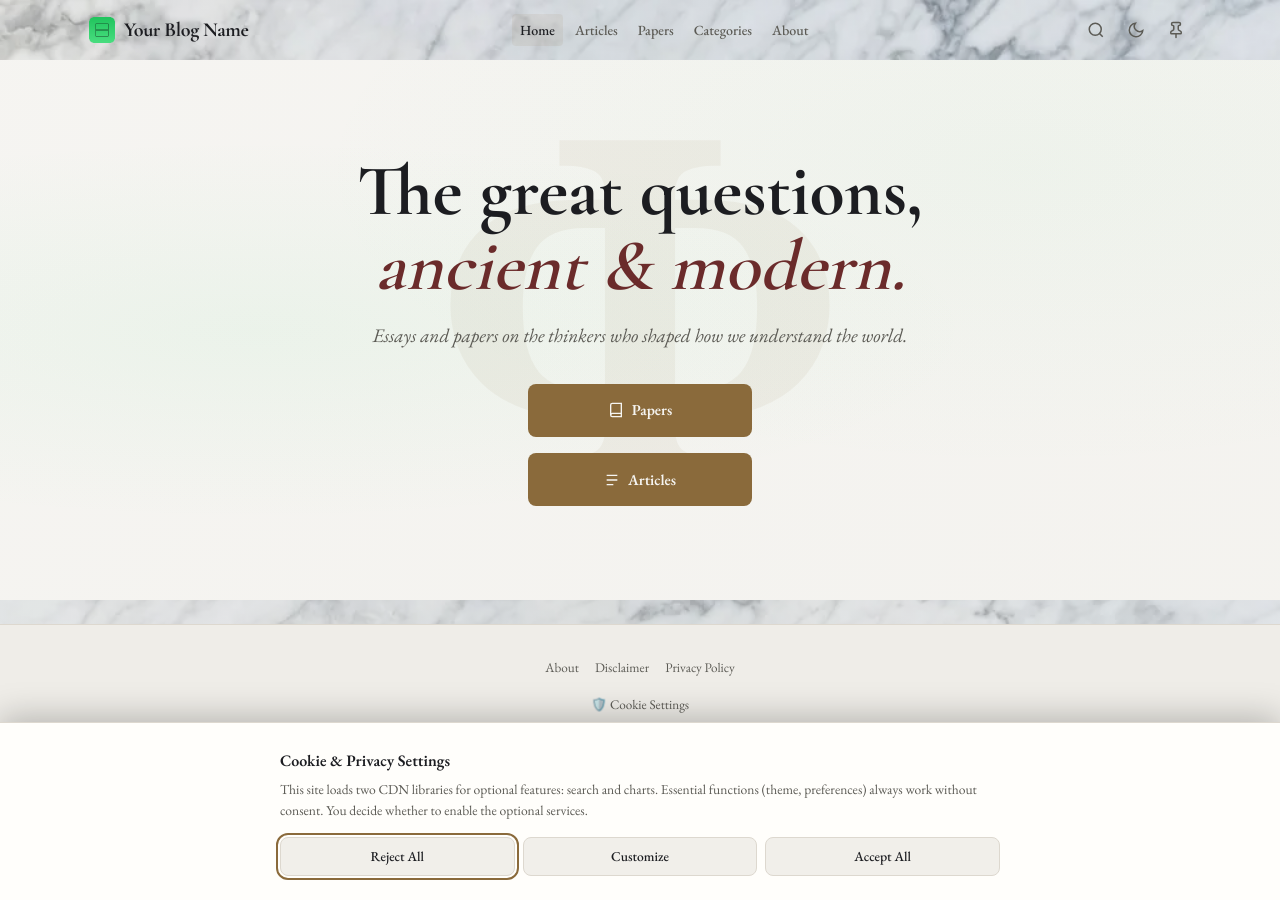
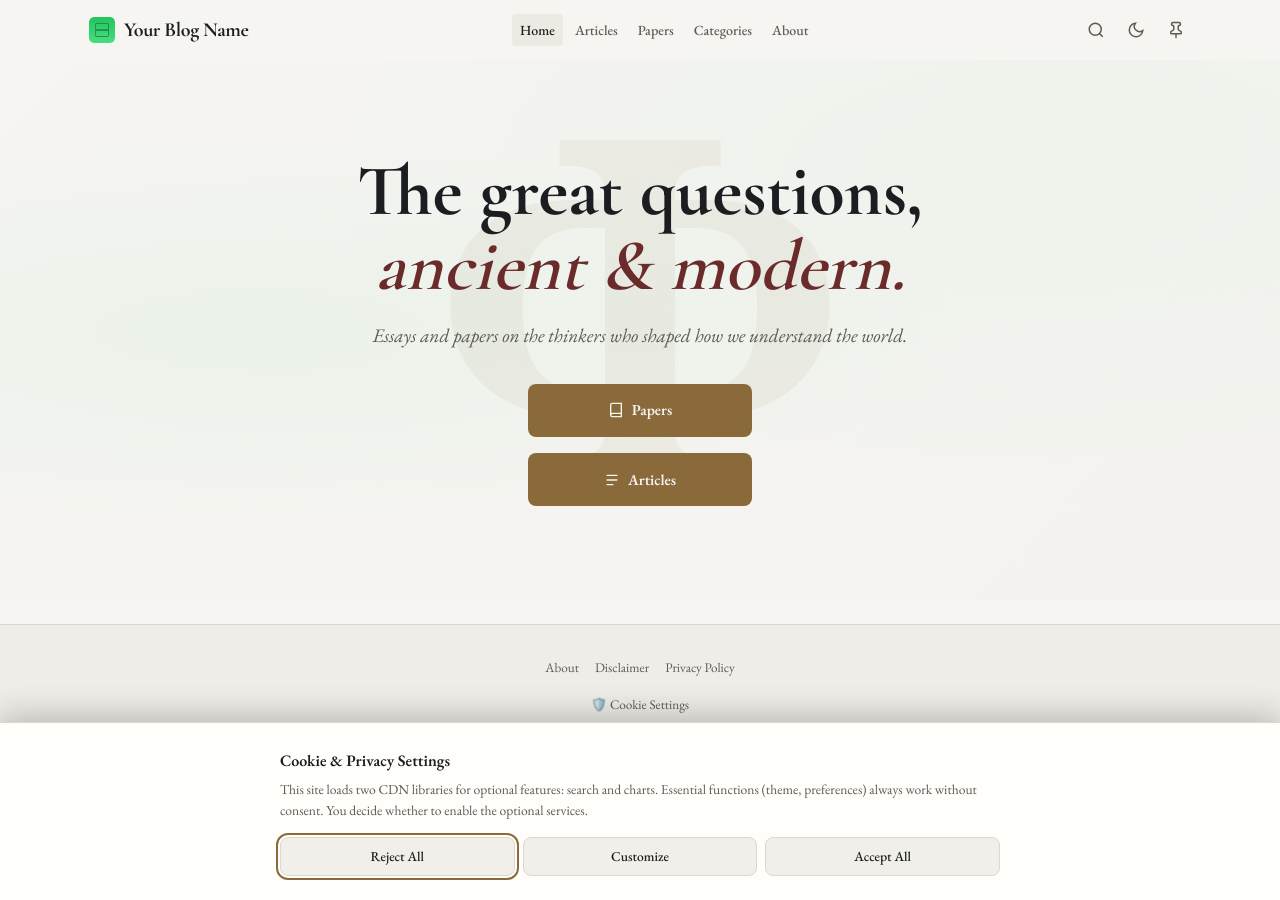
Before and after one commit to Ranzlappen/UdoBroering, a Jekyll site: the page built from index.html, in a window 1280 px wide. Built offline with Jekyll 4.4.1, drawn with Linux system fonts in a browser that asks for light colours; the list of posts is cut into pages by our own code.

Commit message:
Remove the middle marble backdrop; keep only the edge busts
Drop the global marble body::before fill (the centre "middle section")
so the page centre is just the plain background. The philosopher bust
colonnades stay anchored at the left/right edges on the overview pages
(body::after). Remove the now-unused marble-bg.webp + its precache entry.
sw CACHE_VERSION v7 -> v8.

https://claude.ai/code/session_01BBHFbTAEDBSxdvGGpZ11vy

```diff
--- a/assets/css/style.css
+++ b/assets/css/style.css
@@ -2926,38 +2926,12 @@ h1, h2, h3, h4, h5, h6,
 }
 
 /* ============================================================
-   Sticky marble backdrop.
-   - Global (every page): a fixed, scrimmed clean-marble surface on
-     body::before (negative z-index paints over the body bg but under
-     content). Heavily dimmed in dark mode so light text stays legible
-     (marble reads as a subtle veined texture); soft in light mode.
-   - Overview pages (Articles/Papers/Categories/Tags) add the bust
-     colonnades on body::after, anchored full-height at the left/right
-     edges, dimmed via opacity so they read as ghostly sculptures.
-   ============================================================ */
-body::before {
-  content: "";
-  position: fixed;
-  /* Pin to the LARGE viewport so the mobile URL bar showing/hiding can't
-     resize the fixed backdrop (which caused the scroll jank). */
-  top: 0; left: 0;
-  width: 100%;
-  height: 100vh;
-  height: 100lvh;
-  z-index: -2;
-  background-image:
-    linear-gradient(180deg, rgba(22,23,26,0.88) 0%, rgba(22,23,26,0.91) 100%),
-    url('../images/marble-bg.webp');
-  background-size: cover, cover;
-  background-position: center, center;
-  background-repeat: no-repeat, no-repeat;
-}
-[data-theme="light"] body::before {
-  background-image:
-    linear-gradient(180deg, rgba(246,245,242,0.34) 0%, rgba(246,245,242,0.54) 100%),
-    url('../images/marble-bg.webp');
-}
-
+   Bust colonnades — overview pages (Articles/Papers/Categories/Tags).
+   Fixed pseudo-element behind content (negative z-index paints over the
+   body bg but under content): the philosopher busts anchored full-height
+   at the left/right edges, dimmed via opacity to ghostly sculptures.
+   (No global marble fill — the centre is the plain page background.)
+   ============================================================ */
 body.has-overview-backdrop::after {
   content: "";
   position: fixed;
--- a/sw.js
+++ b/sw.js
@@ -7,7 +7,7 @@ layout: null
    No build step, no Workbox. Bump CACHE_VERSION to invalidate. */
 "use strict";
 
-const CACHE_VERSION = "udoblog-v7";
+const CACHE_VERSION = "udoblog-v8";
 const PRECACHE = CACHE_VERSION + "-precache";
 const RUNTIME = CACHE_VERSION + "-runtime";
 
@@ -19,7 +19,6 @@ const PRECACHE_URLS = [
   "{{ '/assets/js/main.js' | relative_url }}",
   "{{ '/assets/fonts/eb-garamond-latin-400-normal.woff2' | relative_url }}",
   "{{ '/assets/fonts/cormorant-garamond-latin-700-normal.woff2' | relative_url }}",
-  "{{ '/assets/images/marble-bg.webp' | relative_url }}",
   "{{ '/icons/favicon.ico' | relative_url }}",
   "{{ '/icons/favicon-16x16.png' | relative_url }}",
   "{{ '/icons/favicon-32x32.png' | relative_url }}",
```
Also changed, not shown: assets/images/marble-bg.webp (deleted).
